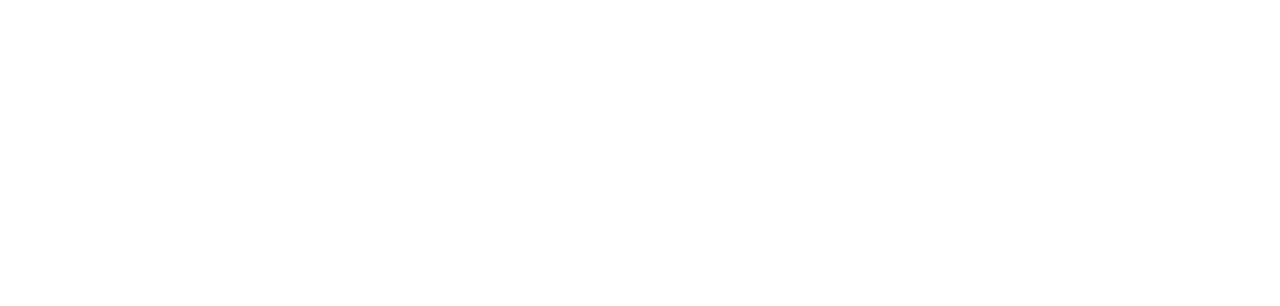
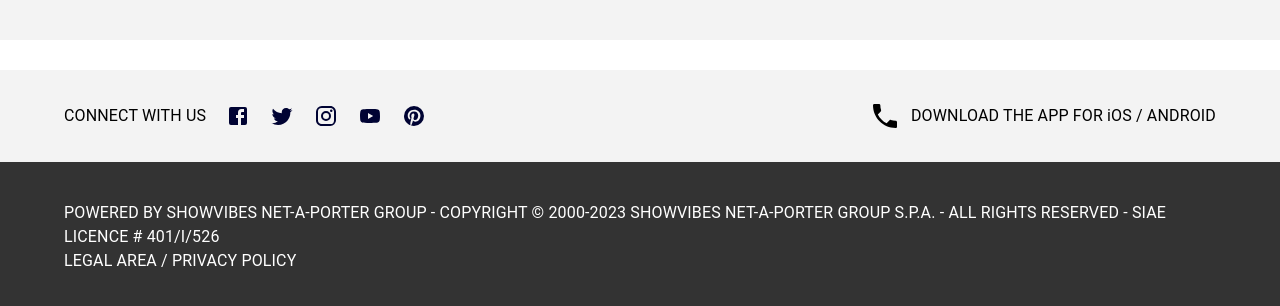
Before and after one commit to Afroz-Saifi/bookMyShow_clone, a React (Create React App) app in the folder client/: page /movieDescription/1 in a window 1280 px wide. Shown: the part 776-1082 px from the top of the page. Before the commit the page ends 800 px from the top, so only its background shows below. Built offline with nearby package versions, Linux system fonts and the light colour scheme; no server answers.

Commit message:
implemented footer and resolved bookings bugs

```diff
--- a/client/src/App.js
+++ b/client/src/App.js
@@ -10,6 +10,7 @@
 import FoodBeverage from './pages/FoodBeverage';
 import PaymentPage from './pages/PaymentPage';
 import Qrcode from './pages/Qrcode';
+import Footer from './components/Footer';
 
 function App() {
   return (
@@ -27,6 +28,7 @@
           <Route path='payment' element={<PaymentPage />} />
           <Route path='qrcode/:id' element={<Qrcode />} />
         </Routes>
+        <Footer />
       </BrowserRouter>
     </div>
   );
--- /dev/null
+++ b/client/src/components/Footer.jsx
@@ -0,0 +1,67 @@
+import React from 'react';
+import { Container, Typography } from '@mui/material';
+import { Facebook, Twitter, Instagram, YouTube, Pinterest } from '@mui/icons-material';
+import PhoneIcon from '@mui/icons-material/Phone';
+
+
+const Footer = () => {
+    return (
+        <>
+        <div
+        style={{
+          width: '100%',
+          backgroundColor: '#f3f3f3',
+          paddingTop: '20px',
+          marginTop: "30px",
+          paddingBottom: '20px',
+        }}
+      >
+        <Container>
+          <div style={{ display: 'flex', justifyContent: 'space-between', alignItems: 'center' }}>
+            <div style={{ display: 'flex', alignItems: 'center', gap: '20px', padding: '10px 0' }}>
+              <Typography variant="body1">CONNECT WITH US</Typography>
+              <Facebook style={{ color: '#000333' }} />
+              <Twitter style={{ color: '#000333' }} />
+              <Instagram style={{ color: '#000333' }} />
+              <YouTube style={{ color: '#000333' }} />
+              <Pinterest style={{ color: '#000333' }} />
+            </div>
+            <div style={{ display: 'flex', alignItems: 'center', gap: '10px', padding: '10px 0' }}>
+              <PhoneIcon
+                style={{
+                  '--fa-primary-color': '#000333',
+                  '--fa-secondary-color': '#000333',
+                  fontSize: '2rem',
+                }}
+              />
+              <Typography variant="body1">DOWNLOAD THE APP FOR iOS / ANDROID</Typography>
+            </div>
+          </div>
+        </Container>
+      </div>
+      <div
+        style={{
+          width: '100%',
+          backgroundColor: '#333',
+          display: 'flex',
+          justifyContent: 'center',
+          alignItems: 'center',
+          height: '150px',
+          color: '#fff',
+        }}
+      >
+        <Container>
+          <Typography variant="body1" className="row-1">
+            POWERED BY SHOWVIBES NET-A-PORTER GROUP - COPYRIGHT © 2000-2023 SHOWVIBES NET-A-PORTER GROUP S.P.A. - ALL RIGHTS
+            RESERVED - SIAE LICENCE # 401/I/526
+          </Typography>
+          <Typography variant="body1" className="row-2">
+            LEGAL AREA / PRIVACY POLICY
+          </Typography>
+        </Container>
+      </div>
+        </>
+    )
+}
+
+export default Footer;
--- a/client/src/components/MovieDescription.jsx
+++ b/client/src/components/MovieDescription.jsx
@@ -67,6 +67,15 @@
                 </div>
             </div>
 
+<p style={{
+  textAlign: "center",
+      width: "100%",
+      backgroundColor: "rgb(243, 243, 243)",
+      padding: "20px",
+      marginTop: "30px",
+      margin: 0
+}}>{movieDescription.description}</p>
+
             <Dialog open={openDialog} onClose={() => setOpenDialog(false)}>
   <DialogContent>
     <p>{movieDescription.title}</p>
--- a/client/src/pages/BuySeats.jsx
+++ b/client/src/pages/BuySeats.jsx
@@ -35,9 +35,10 @@
     }
   }
 
+  console.log(selectedDate);
+
   const fetchBookings = async () => {
     try {
-        console.log(_id, selectedDate, selectedTime);
         const response = await axios.post(`${baseUrl}/bookings/getCinemaBookings`, {
             PvrId: _id,
             date: selectedDate,
@@ -47,7 +48,6 @@
         if(response.data.success){
             // console.log(response.data);
             const flattenedArray  = [].concat(...response.data.data[0].seats)
-            // console.log(flattenedArray);
             setBookings(flattenedArray)
         }
     } catch (error) {
--- a/client/src/pages/PaymentPage.jsx
+++ b/client/src/pages/PaymentPage.jsx
@@ -16,8 +16,8 @@
     const [cardCvv, setCardCvv] = useState('');
     const [errorMessage, setErrorMessage] = useState('');
     const [successPayment, setSuccessPayment] = useState('');
-    const baseUrl = "http://localhost:8000/bookings/book"
-    // const baseUrl = "https://showvibes.onrender.com/bookings/book"
+    // const baseUrl = "http://localhost:8000/bookings/book"
+    const baseUrl = "https://showvibes.onrender.com/bookings/book"
 
     const handleCardChange = (event) => {
         const { value } = event.target;
```
Also changed, not shown: 1 other file (tests, documents, lock files or other folders).
